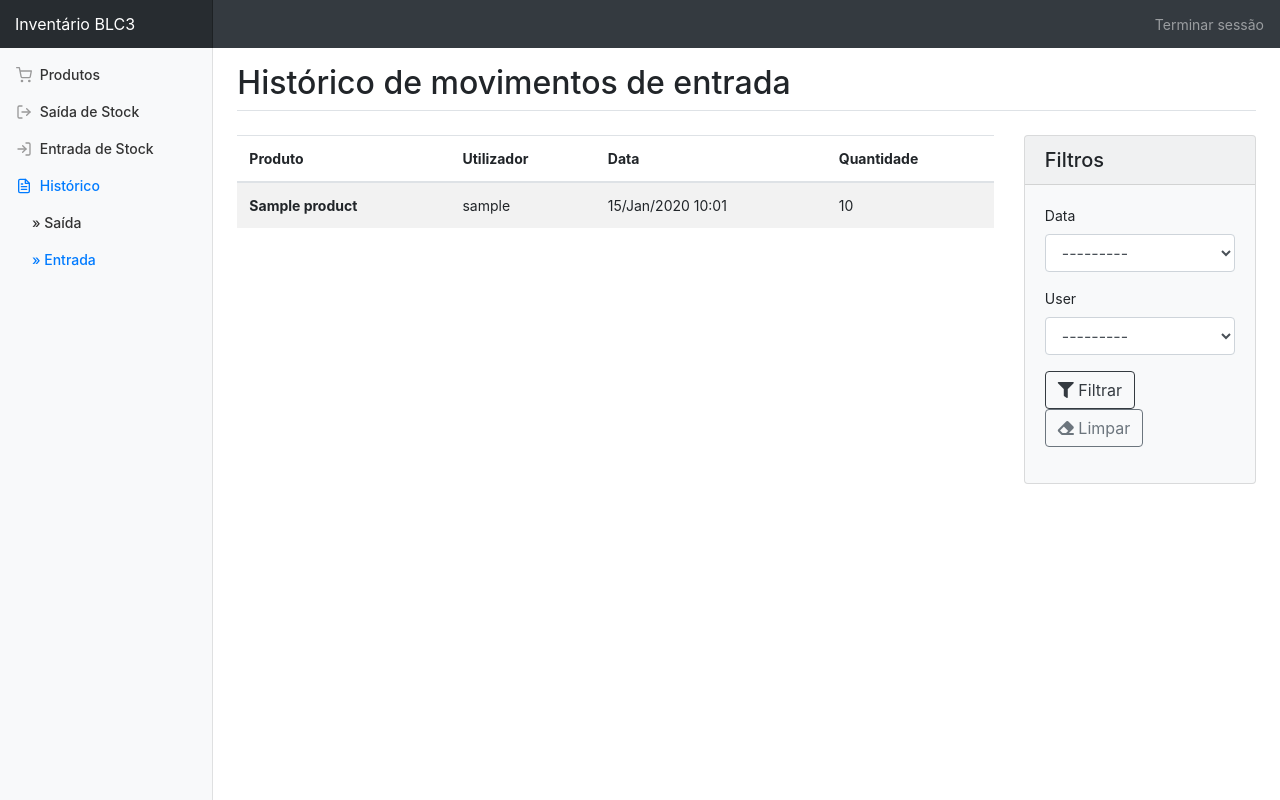
After one commit to alex20santos/BLC3_Inventory, a Django app: page /inventory/input_history/ in a window 1280 px wide. The commit adds this page. Run offline with Django 3.2, Linux system fonts and the light colour scheme; a user stored in the database is signed in; tables that the repository leaves empty hold one stand-in row (values such as "Sample post"); parts of the project's set-up code (start-up, migrations or seed data) failed here and were passed over; some libraries are stand-ins or nearby versions.

Commit message:
history ok

```diff
--- a/BLC3_Inventory/settings.py
+++ b/BLC3_Inventory/settings.py
@@ -124,7 +124,7 @@ AUTH_PASSWORD_VALIDATORS = [
 # Internationalization
 # https://docs.djangoproject.com/en/dev/topics/i18n/
 
-LANGUAGE_CODE = 'en-us'
+LANGUAGE_CODE = 'pt-PT'
 
 USE_I18N = True
 
--- a/accounts/views.py
+++ b/accounts/views.py
@@ -5,6 +5,9 @@ from django.urls import reverse_lazy
 from django.views import generic
 from accounts.forms import SignUpForm
 
+
+#View para sign up
+#User é colocado como inactivo
 def signup(request):
     if request.method == 'POST':
         form = SignUpForm(request.POST)
--- a/inventory/filters.py
+++ b/inventory/filters.py
@@ -1,6 +1,7 @@
 import django_filters
+from django.contrib.auth.models import User
 
-from inventory.models import Product
+from inventory.models import Product, OutputMovement, InputMovement
 
 
 class ProductsFilter(django_filters.FilterSet):
@@ -13,3 +14,29 @@ class ProductsFilter(django_filters.FilterSet):
     class Meta:
         model = Product
         fields = ['name', 'reference','material','location','brand' ]
+
+
+
+
+class OutputMovementFilter(django_filters.FilterSet):
+    date = django_filters.DateRangeFilter(label='Data')
+
+    class Meta:
+        model = OutputMovement
+        fields = ['date','user']
+
+    def __init__(self, *args, **kwargs):
+        super(OutputMovementFilter, self).__init__(*args, **kwargs)
+        self.filters['user'].queryset = User.objects.filter().all()
+
+
+class InputMovementFilter(django_filters.FilterSet):
+    date = django_filters.DateRangeFilter(label='Data')
+
+    class Meta:
+        model = InputMovement
+        fields = ['date','user']
+
+    def __init__(self, *args, **kwargs):
+        super(InputMovementFilter, self).__init__(*args, **kwargs)
+        self.filters['user'].queryset = User.objects.filter().all()
--- a/inventory/models.py
+++ b/inventory/models.py
@@ -48,7 +48,6 @@ class OutputMovement(models.Model):
     def __str__(self):
         return "output movement : " +  str(self.product)
 
-
 class InputMovement(models.Model):
     class Meta:
         verbose_name = _('Movimentação Entrada')
--- a/inventory/urls.py
+++ b/inventory/urls.py
@@ -1,7 +1,8 @@
 from django.urls import path
 from django.conf.urls.static import static
 from django.conf import settings
-from inventory.views import AllProducts, ProductCreate, create_output, create_input, ProductDetails, EditProduct,AllOutputMovements
+from inventory.views import AllProducts, ProductCreate, create_output, create_input, ProductDetails, EditProduct, \
+    AllOutputMovements, AllInputMovements
 
 urlpatterns = [
     path('all_products/', AllProducts.as_view(), name='all_products_list'),
@@ -12,6 +13,7 @@ urlpatterns = [
     path('add_stock/<int:product_id>', create_input, name='add_stock'),
     path('product_details/<int:pk>', ProductDetails.as_view(), name='product_details'),
     path('product_edit/<int:pk>', EditProduct.as_view(), name='product_edit'),
-    path('history/', AllOutputMovements.as_view(), name='history_output'),
+    path('output_history/', AllOutputMovements.as_view(), name='output_history'),
+    path('input_history/', AllInputMovements.as_view(), name='input_history'),
 
 ]
--- a/inventory/views.py
+++ b/inventory/views.py
@@ -8,7 +8,7 @@ from django.views.generic import ListView, CreateView, DetailView, UpdateView
 
 from BLC3_Inventory import settings
 from inventory.decorators import admin_required
-from inventory.filters import ProductsFilter
+from inventory.filters import ProductsFilter, OutputMovementFilter,InputMovementFilter
 from inventory.forms import OutputModelFormset, InputModelFormset
 from inventory.models import Product, OutputMovement, InputMovement
 import xlrd
@@ -17,6 +17,7 @@ from django.contrib import messages
 from users.models import Profile
 
 
+#List all products. Hidden products included for admin
 class AllProducts(LoginRequiredMixin, ListView):
     model = Product
     context_object_name = 'all_product_list'
@@ -53,7 +54,7 @@ class ProductCreate(LoginRequiredMixin, CreateView):
         return super(ProductCreate, self).form_valid(form)
 
 
-
+#Function to send email to all admins when minimum limit is reached
 def notify_admins_low_stock(product):
     admins = Profile.objects.all().filter(is_admin=True)
     for a in admins:
@@ -70,6 +71,8 @@ def notify_admins_low_stock(product):
             fail_silently = False,
             )
 
+
+#Create output for a product or more
 @login_required()
 def create_output(request, product_id=None):
     template_name = 'inventory/remove_stock.html'
@@ -152,7 +155,7 @@ def create_input(request,product_id=None):
     })
 
 
-#READ excel files
+#Read excel file with inventory table
 def readExcel():
     loc = ("simple_inv.xlsx")
 
@@ -184,6 +187,7 @@ class ProductDetails(LoginRequiredMixin, DetailView):
         context['product_id'] = product.id,
         return context
 
+@method_decorator([login_required, admin_required, ], name='dispatch')
 class EditProduct(LoginRequiredMixin, UpdateView):
     model = Product
     fields =['name','material','capacity','location','brand','obs','reference','min_limit','is_active']
@@ -195,19 +199,37 @@ class EditProduct(LoginRequiredMixin, UpdateView):
         context['active_page'] = 'all_products'
         return context
 
-
+@method_decorator([login_required, admin_required, ], name='dispatch')
 class AllOutputMovements(LoginRequiredMixin, ListView):
     model = OutputMovement
     context_object_name = 'all_output_movements'
-    template_name = 'inventory/history.html'
-    queryset = Product.objects.all()
+    template_name = 'inventory/output_history.html'
+    queryset = OutputMovement.objects.all().order_by('-date')
 
     def get_context_data(self, **kwargs):
         context = super().get_context_data(**kwargs)
         context['active_page'] = 'history'
-        context['active_sub_page'] = 'history_output'
+        context['active_sub_page'] = 'output_history'
+        context['filter_form'] = OutputMovementFilter(self.request.GET, queryset=OutputMovement.objects.all()).form
         return context
 
     def get_queryset(self):
-        queryset = OutputMovement.objects.all()
-        return queryset
+        queryset = OutputMovement.objects.all().order_by('-date')
+        return OutputMovementFilter(self.request.GET, queryset=queryset).qs
+
+@method_decorator([login_required, admin_required, ], name='dispatch')
+class AllInputMovements(LoginRequiredMixin, ListView):
+    model = InputMovement
+    context_object_name = 'all_input_movements'
+    template_name = 'inventory/input_history.html'
+
+    def get_context_data(self, **kwargs):
+        context = super().get_context_data(**kwargs)
+        context['active_page'] = 'history'
+        context['active_sub_page'] = 'input_history'
+        context['filter_form'] = InputMovementFilter(self.request.GET, queryset=OutputMovement.objects.all()).form
+        return context
+
+    def get_queryset(self):
+        queryset = InputMovement.objects.all().order_by('-date')
+        return InputMovementFilter(self.request.GET, queryset=queryset).qs
--- /dev/null
+++ b/templates/inventory/history_base.html
@@ -0,0 +1,90 @@
+{% extends 'inventory/home.html' %}
+{% load bootstrap4 %}
+{% load crispy_forms_tags %}
+{% load i18n static %}
+
+
+{% block pagetitle %}
+    <div class="justify-content-between flex-wrap flex-md-nowrap align-items-center pb-0 mb-4 border-bottom">
+        <div class="row">
+            <div class="col-md-9">
+                <h1 class="h2">Histórico de movimentos</h1>
+            </div>
+        </div>
+    </div>
+{% endblock %}
+
+
+{% block history_submenu %}
+    <ul class="nav pl-3 flex-column">
+        <li class="nav-item ">
+            <a class="nav-link {% if active_sub_page == 'output_history' %} active{% endif %}"
+               href="{% url "output_history" %}">
+                &raquo;&nbsp;Saída
+            </a>
+        </li>
+    </ul>
+    <ul class="nav pl-3 flex-column">
+        <li class="nav-item ">
+            <a class="nav-link {% if active_sub_page == 'input_history' %} active{% endif %}"
+               href="{% url "input_history" %}">
+                &raquo;&nbsp;Entrada
+            </a>
+        </li>
+    </ul>
+
+{% endblock %}
+
+
+{% block main_content %}
+    <div class="row">
+        <div class="col-md-9">
+            <table class="table table-striped">
+                <thead>
+                <tr>
+                    <th scope="col">{% block col1_h %}{% endblock %}</th>
+                    <th scope="col">{% block col2_h %}{% endblock %}</th>
+                    <th scope="col">{% block col3_h %}{% endblock %}</th>
+                    <th scope="col">{% block col4_h %}{% endblock %}</th>
+                </tr>
+                </thead>
+                <tbody>
+                {% block line %}
+                    <!--tr>
+                        <th scope="row">1</th>
+                        <td>Mark</td>
+                        <td>Otto</td>
+                        <td>@mdo</td>
+                    </tr-->
+                {% endblock %}
+                </tbody>
+            </table>
+        </div>
+
+        <div class="col-md-3">
+            <div class="card bg-light">
+                <h2 class="card-header h5">Filtros</h2>
+                <div class="card-body">
+                    <form method="get">
+                        {% load crispy_forms_tags %}
+                        {{ filter_form|crispy }}
+
+                        <div class="form-group">
+                            <button class="btn btn-outline-dark" type="submit">
+                                <i class="fas fa-filter"></i> Filtrar
+                            </button>
+                            <a class="btn btn-outline-secondary" href="{% block clean_link %}{% endblock %}" role="button">
+                                <i class="fas fa-eraser"></i> Limpar
+                            </a>
+                        </div>
+
+                    </form>
+                </div>
+            </div>
+        </div>
+
+
+    </div>
+
+
+{% endblock %}
--- a/templates/inventory/home.html
+++ b/templates/inventory/home.html
@@ -59,7 +59,7 @@
                             </li>
                             <li class="nav-item">
                                 <a class="nav-link  {% if active_page == 'history' %} active{% endif %}"
-                                   href="{% url 'history_output' %}">
+                                   href="{% url 'output_history' %}">
                                     <span data-feather="file-text"></span>
                                     Histórico
                                 </a>
--- /dev/null
+++ b/templates/inventory/input_history.html
@@ -0,0 +1,40 @@
+{% extends 'inventory/history_base.html' %}
+{% load bootstrap4 %}
+{% load crispy_forms_tags %}
+{% load i18n static %}
+
+
+{% block pagetitle %}
+    <div class="justify-content-between flex-wrap flex-md-nowrap align-items-center pb-0 mb-4 border-bottom">
+        <div class="row">
+            <div class="col-md-9">
+                <h1 class="h2">Histórico de movimentos de entrada</h1>
+            </div>
+        </div>
+    </div>
+{% endblock %}
+
+
+
+{% block col1_h %}Produto{% endblock %}
+{% block col2_h %}Utilizador{% endblock %}
+{% block col3_h %}Data{% endblock %}
+{% block col4_h %}Quantidade{% endblock %}
+
+{% block line %}
+    {% if all_input_movements %}
+        {% for in_movement in all_input_movements %}
+
+            <tr>
+                <th>{{ in_movement.product.name }}</th>
+                <td>{{ in_movement.user }}</td>
+                <td>{{ in_movement.date|date:"d/M/Y h:m"  }}</td>
+                <td>{{ in_movement.quantity }}</td>
+            </tr>
+        {% endfor %}
+    {% endif %}
+
+{% endblock %}
+
+
+{% block clean_link %}{% url "input_history" %}{% endblock %}
--- a/templates/inventory/product_list.html
+++ b/templates/inventory/product_list.html
@@ -123,7 +123,7 @@
                             <button class="btn btn-outline-dark" type="submit">
                                 <i class="fas fa-filter"></i> Filtrar
                             </button>
-                            <a class="btn btn-outline-secondary" href="#" role="button">
+                            <a class="btn btn-outline-secondary" href="{% url 'all_products_list' %}" role="button">
                                 <i class="fas fa-eraser"></i> Limpar
                             </a>
                         </div>
```
Also changed, not shown: templates/inventory/history.html (deleted, +0 -59 lines), templates/inventory/output_history.html (added, +39 -0 lines).
